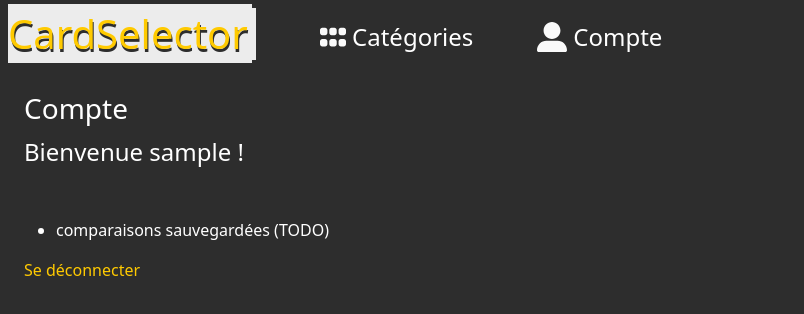
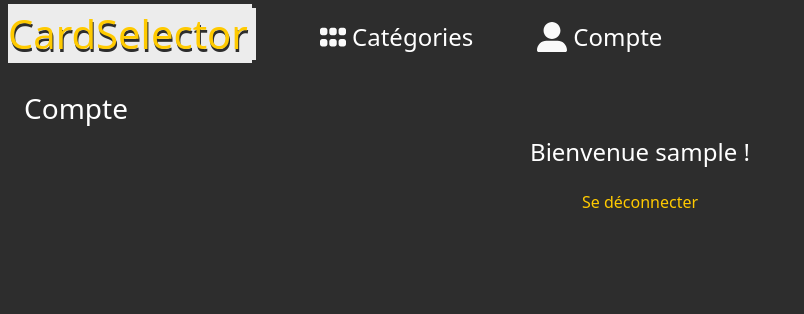
Before and after one commit to pdelagrange/Comparateur-Produits-Front, a React (Create React App) app: page /account in a window 1280 px wide. Shown: the top 314 px of the page, without its empty margins (0-804 px from the left). Built offline with nearby package versions, Linux system fonts and the light colour scheme; sample sign-in values are in the browser's storage; the HTML template or start-up script is replaced by a standard one; a web font is replaced by a local one.

Commit message:
updating account page

```diff
--- a/src/Components/Account.jsx
+++ b/src/Components/Account.jsx
@@ -9,15 +9,9 @@
 
     console.log(user)
     return (
-        <div>
+        <div className='d-flex flex-column justify-content-center align-items-center'>
             {user && <p className='fs-4 text-white mx-4'>Bienvenue {user.username} !</p>}
             {user && user.admin && <p className='fs-5 text-white mx-4'>Vous êtes Administrateur</p>}
-
-            <ul className='text-white mx-4 mt-5'>
-                <li>
-                    comparaisons sauvegardées (TODO)
-                </li>
-            </ul>
 
             {!user && <a href="/login" className='text-primary mx-4 mt-1'>Se connecter</a>}
             {user && <a href="/logout" className='text-primary mx-4 mt-1'>Se déconnecter</a>}
```
